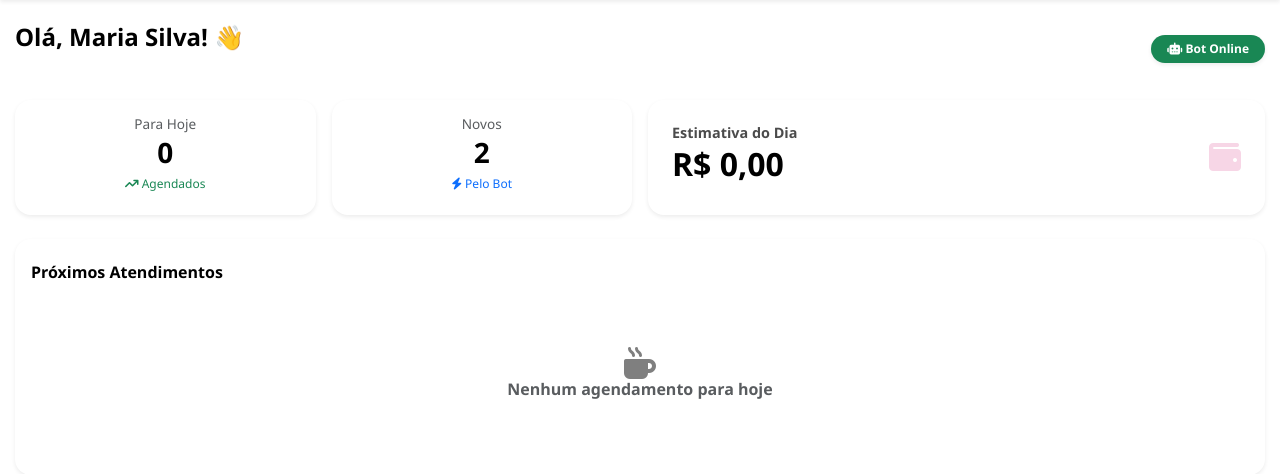
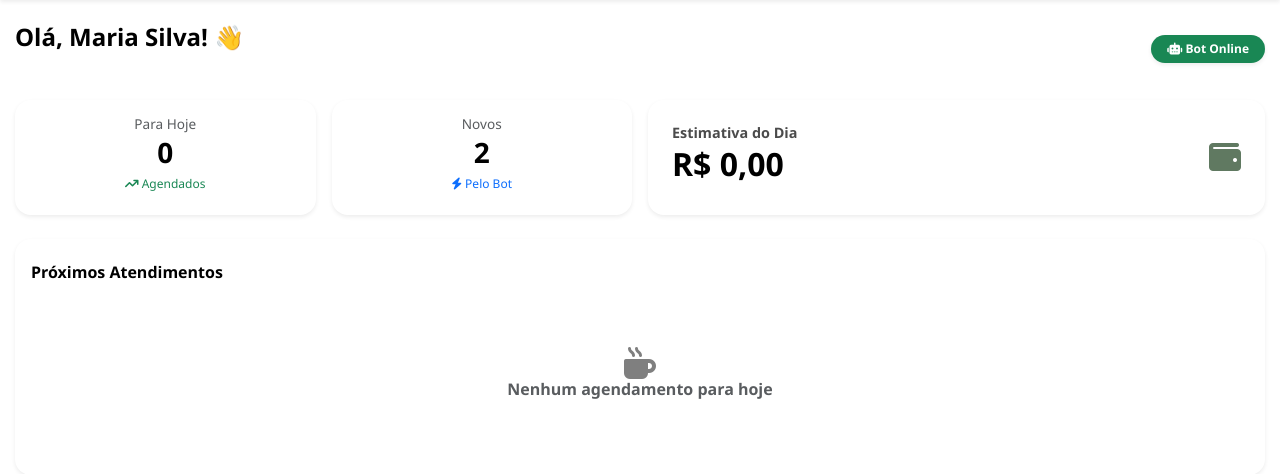
Before and after one commit to viniciusvpg/vpg_saas_manicure, a Flask app: page / in a window 1280 px wide. Shown: the part 66-540 px from the top of the page. Run offline with Flask 3, Linux system fonts and the light colour scheme; a user stored in the database is signed in; data comes from the database, SQL or seed files in the repository.

Commit message:
Update dashboard.html

```diff
--- a/templates/dashboard.html
+++ b/templates/dashboard.html
@@ -38,7 +38,7 @@
                     <h6 class="mb-1" style="font-size: 0.9rem; font-weight: 600; opacity: 0.7;">Estimativa do Dia</h6>
                     <h2 class="fw-bold text-tema">R$ {{ "%.2f"|format(dados.faturamento_est)|replace('.', ',') }}</h2>
                 </div>
-                <i class="fa-solid fa-wallet fa-2xl" style="color: rgba(214, 51, 132, 0.2);"></i>
+                <i class="fa-solid fa-wallet fa-2xl" style="color: rgb(96, 121, 97);"></i>
             </div>
         </div>
     </div>
```
